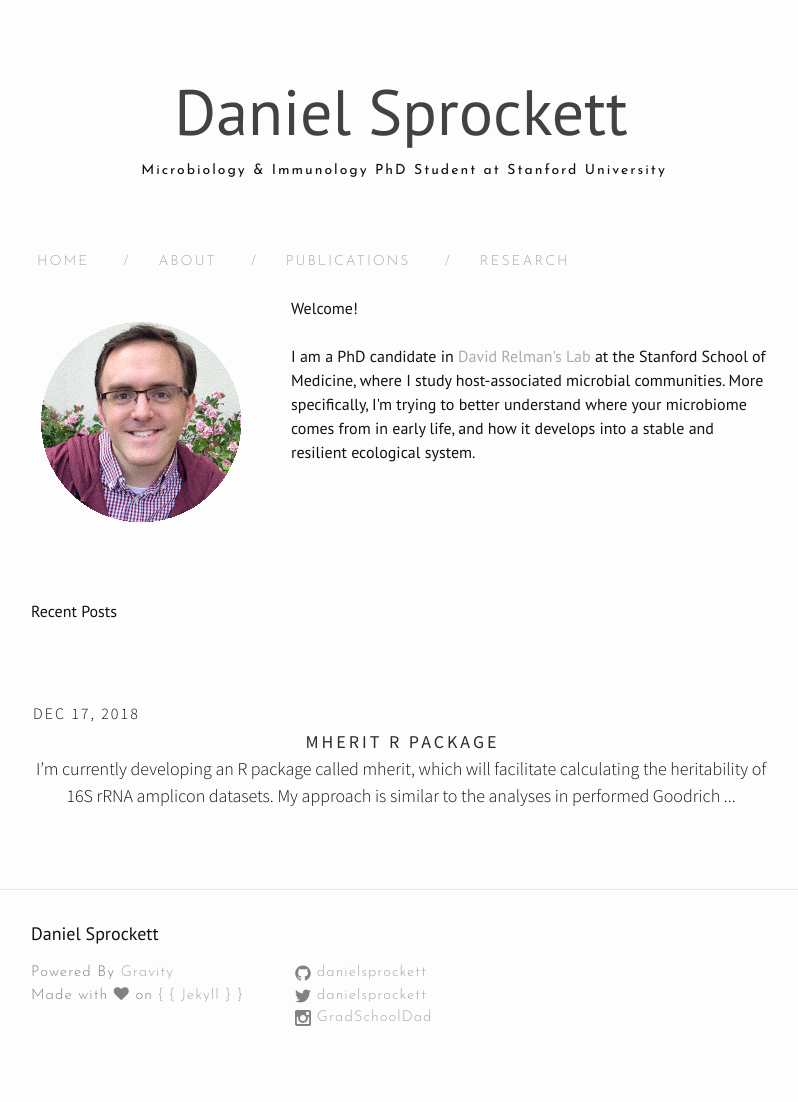
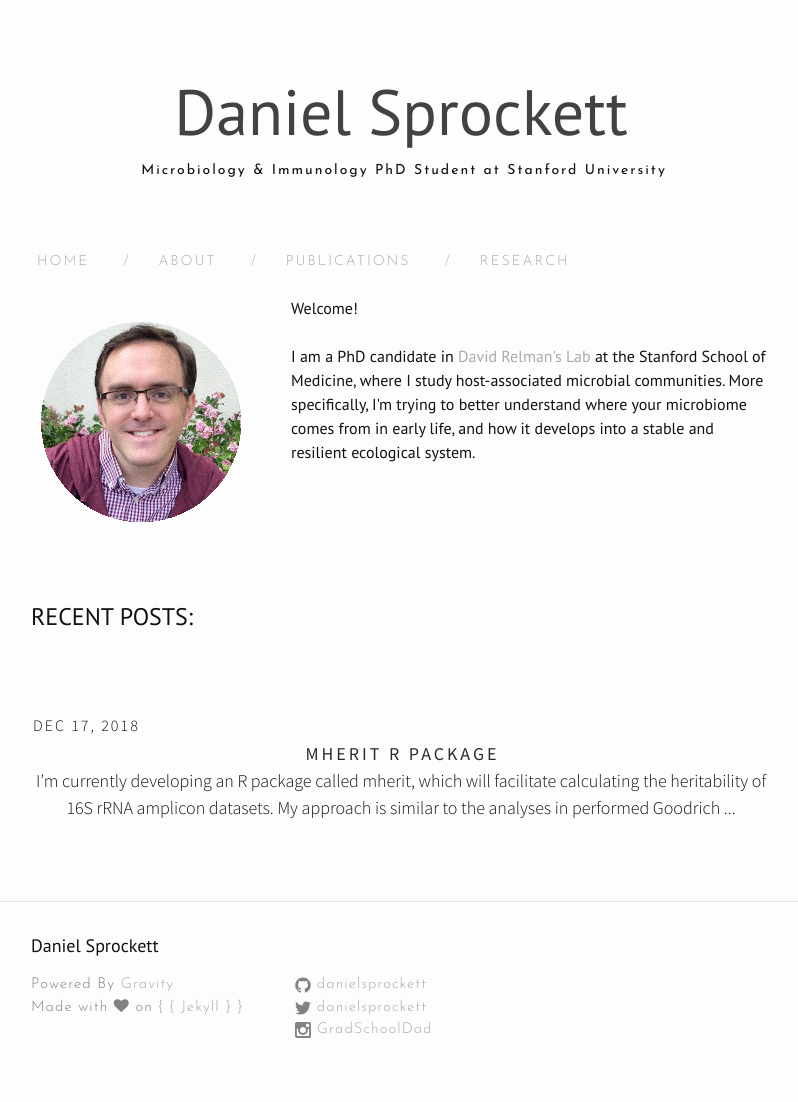
Before and after one commit to DanielSprockett/danielsprockett.github.io, a Jekyll site: the page built from index.html, in a window 1280 px wide. Shown: the whole page, without its empty margins (239-1037 px from the left). Built offline with Jekyll 4.4.1, drawn with Linux system fonts in a browser that asks for light colours; nearby versions of some CDN libraries; the list of posts is cut into pages by our own code.

```diff
--- a/index.html
+++ b/index.html
@@ -19,8 +19,7 @@ layout: default
 <br>
 <br>
 
-<h4>Recent Posts</h4>
-
+<h2>RECENT POSTS:</h2>
   {% for post in paginator.posts%}
   <div class="post postContent">
     <div  class="postDate"><time datetime="{{ post.date | date_to_xmlschema }}" itemprop="datePublished">{{ post.date | date: "%b %-d, %Y" }}</time>
```
